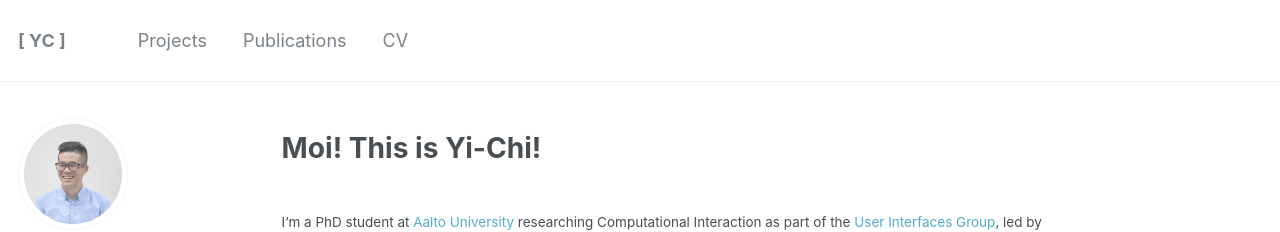
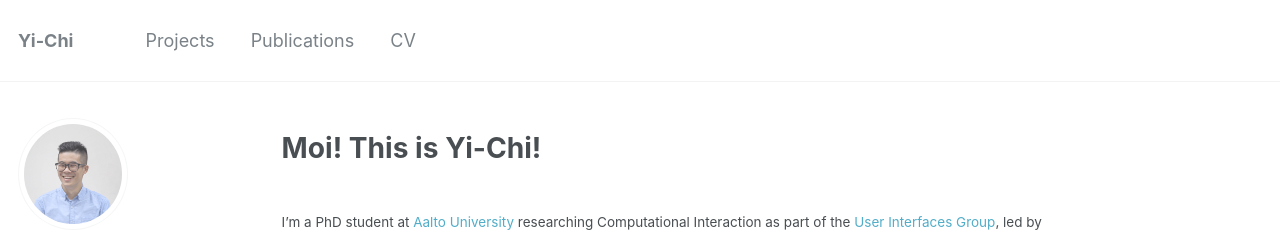
Before and after one commit to yichiliao/yichiliao.github.io, a Jekyll site: the page built from _pages/about.md, in a window 1280 px wide and 900 px high. Shown: the top 232 px of the window. Built offline with Jekyll 4.4.1, drawn with Linux system fonts in a browser that asks for light colours.

Commit message:
update publication

```diff
--- a/_config.yml
+++ b/_config.yml
@@ -7,7 +7,7 @@
 
 # Site Settings
 locale                   : "en-US"
-title                    : "[ YC ]"
+title                    : "Yi-Chi"
 title_separator          : "-"
 name                     : &name "Yi-Chi Liao"
 description              : &description "Ph.D. student in User Interfaces at Aalto University."
```
